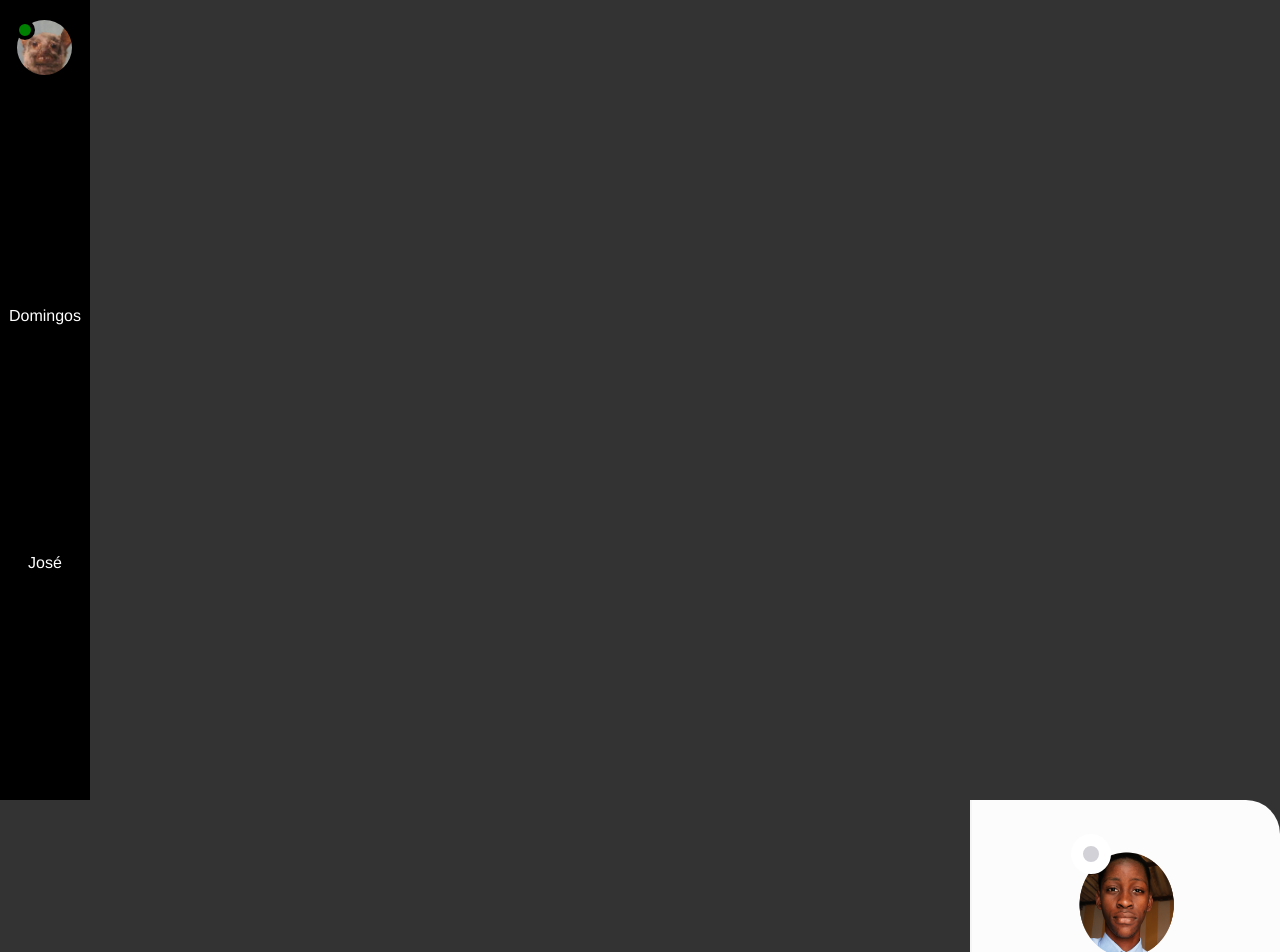
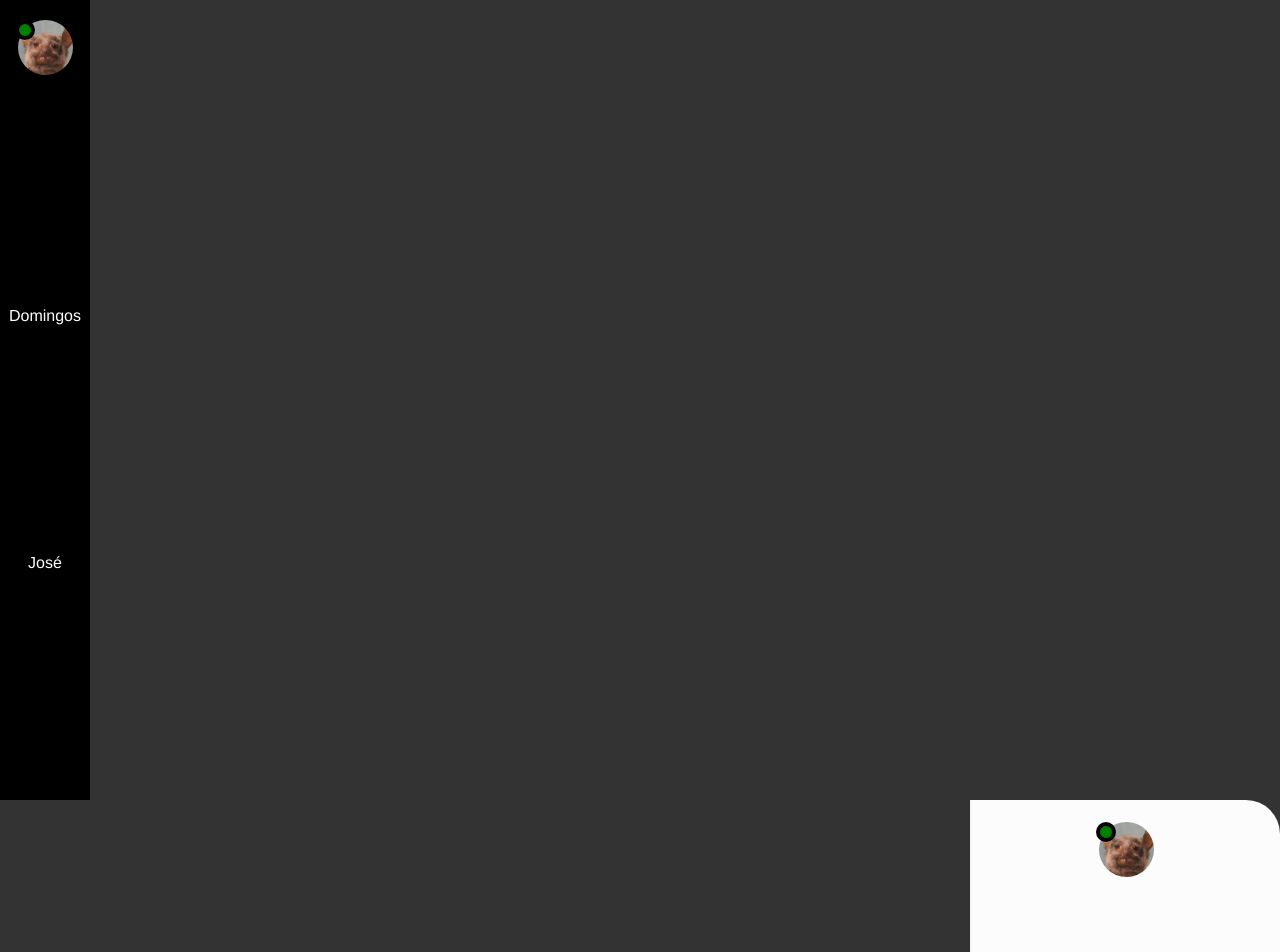
Before and after one commit to france00mf/chat, a Vue app: page / in a window 1280 px wide. Shown: the top 952 px of the page. Built offline with nearby package versions, Linux system fonts and the light colour scheme; the HTML template or start-up script is replaced by a standard one.

Commit message:
fix: solve problem that user-avatar , add image issue

```diff
--- a/src/components/home/smith.vue
+++ b/src/components/home/smith.vue
@@ -1,13 +1,14 @@
 <template>
 <div class="container">
     <div class="wrapper">
-        <div class="perfil">
+        <!-- <div class="perfil">
             <img src="./smith.png" class="foto">
             <div class="online"></div>
             <h3 class="name">Smith Cassola</h3>
             <div class="country">Luanda, Angola</div>
             <div class="description">Help people to build Web sites and apps + grow awareness in social media 🔥</div>
-            </div>
+            </div> -->
+            <user-avatar></user-avatar>
             <!--Social Media-->
             <div class="social-icons">
                 <div class="icon">
@@ -44,7 +45,9 @@
 
 <script>
 export default {
-
+    components: {
+        'user-avatar': require('@/components/shared/user-vatar').default
+    }
 }
 </script>
 
--- a/src/components/shared/user-vatar.vue
+++ b/src/components/shared/user-vatar.vue
@@ -9,8 +9,9 @@
 .user-avatar{
     padding-top: 20px;
     position: relative;
-    width: 66%;
+    width: 60px;
     margin: auto;
+    /* background: blue; */
 }
 .user-avatar .circle-state-online{
     position: absolute;
```
Also changed, not shown: src/assets/img/issue/01.PNG (added).
